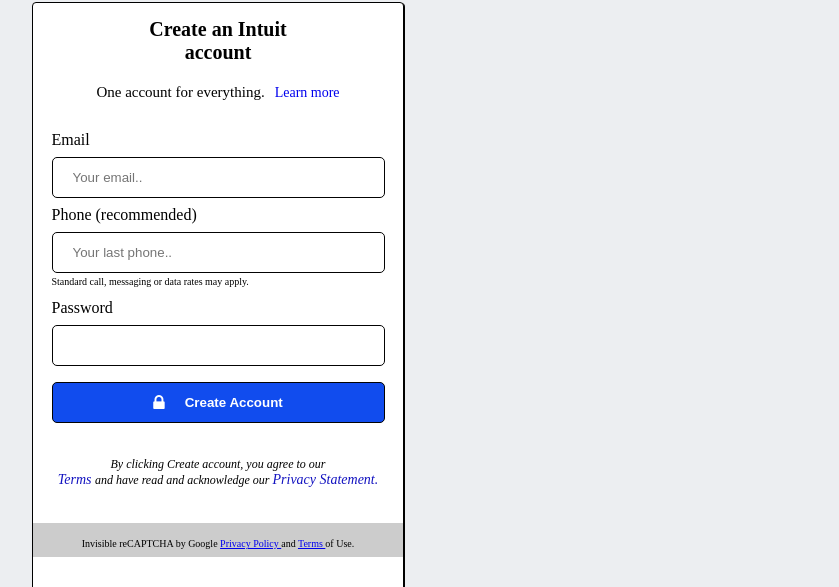
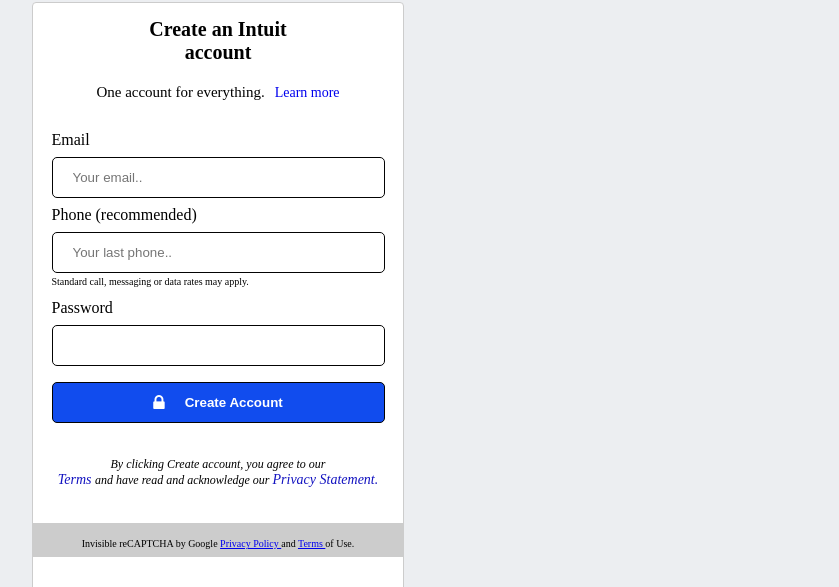
Before and after one commit to Gabkings/HTMLFORMS, a website: page index.html in a window 1280 px wide. Shown: the part 213-800 px from the top of the page, without its empty margins (422-1261 px from the left). Drawn offline with Linux system fonts and the light colour scheme.

Commit message:
resized form border

```diff
--- a/main.css
+++ b/main.css
@@ -87,9 +87,8 @@
   width: 30%;
   margin: auto;
   text-align: center;
-  border: 1px black solid;
+  border: 0.5px #ccc solid;
   border-radius: 4px;
-  box-shadow: 1px 1px #000;
   margin-bottom: 40px;
 }
 
```
